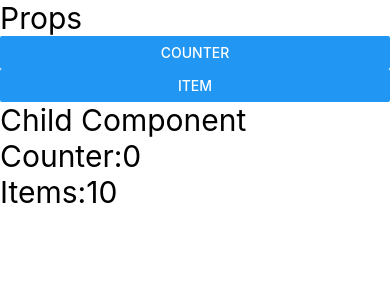
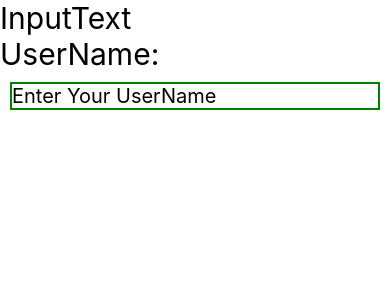
Before and after one commit to inazarm/Learning_RN1, a React Native app: screen / in a window 390 px wide. Shown: the top 300 px of the page. Built offline with nearby package versions, Linux system fonts and the light colour scheme.

Commit message:
inputtext field added and display data using useState Hook

```diff
--- a/App.jsx
+++ b/App.jsx
@@ -3,6 +3,7 @@
 import OnPress from './src/components/OnPress'
 import UseStateHook from './src/components/UseStateHook'
 import Props from './src/components/Props'
+import InputText from './src/components/InputText'
 
 // import First from './src/components/first'
 
@@ -12,7 +13,8 @@
         {/* <Text style={{fontSize:30,fontWeight:'bold'}}>This is First component</Text> */}
         {/* <OnPress/> */}
         {/* <UseStateHook/>  */}
-        <Props/>
+        {/* <Props/> */}
+        <InputText/>
     </View>
     )
 }
--- /dev/null
+++ b/src/components/InputText.jsx
@@ -0,0 +1,16 @@
+import { View, Text, TextInput } from 'react-native'
+import React, { useState } from 'react'
+
+const InputText = () => {
+    const [userName,setUserName]=useState("");
+  return (
+    <View>
+      <Text style={{fontSize:30}}>InputText</Text>
+      <Text style={{fontSize:30}}>UserName: {userName}</Text>
+      <TextInput style={{fontSize:20,borderWidth:2,borderColor:'green',margin:10}} placeholder='Enter Your UserName'
+      onChangeText={(value) => setUserName(value)}/>
+    </View>
+  )
+}
+
+export default InputText
--- a/src/components/Props.jsx
+++ b/src/components/Props.jsx
@@ -9,7 +9,7 @@
     <View>
       <Text style={{fontSize:30}}>Props</Text>
       <Button title='Counter' onPress={()=>setCount(count+1)}/>
-      <Button title='Item' onPress={()=>setItem(item*10)}/>
+      <Button title='Item' onPress={()=>setItem(item * 10)}/>
       <Child data={count} Item={item}/>
     </View>
   )
```
